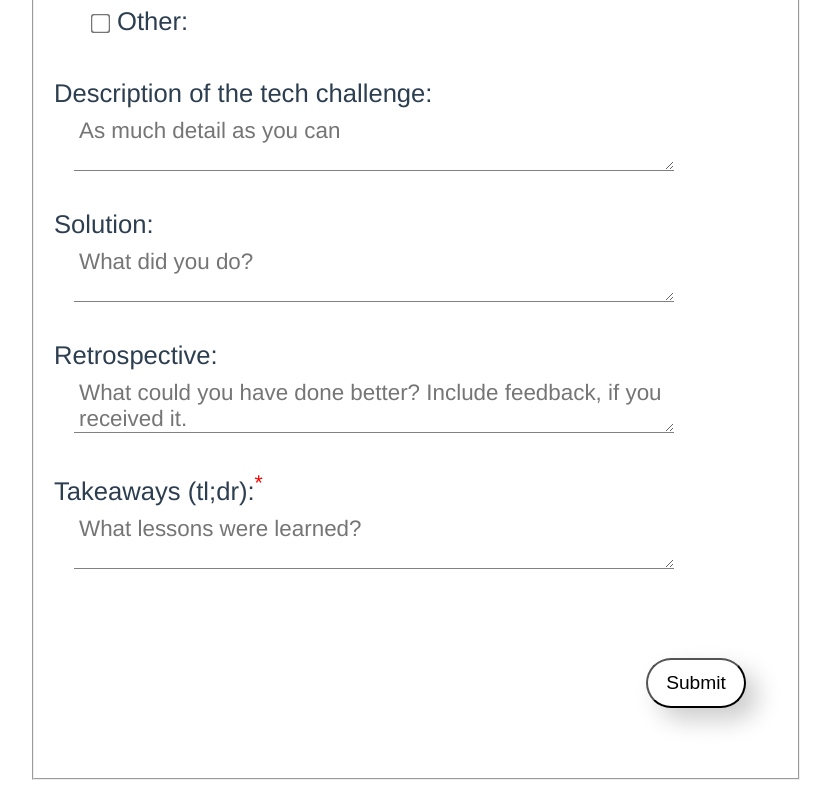
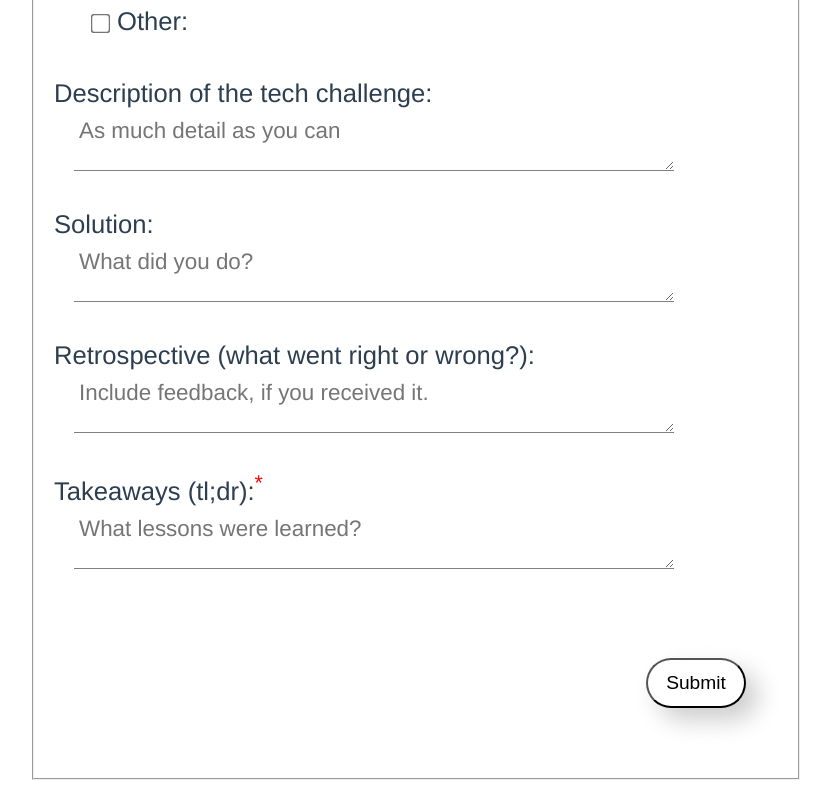
Before and after one commit to piknikki/launcher, a Vue app: page /form in a window 1280 px wide. Shown: the part 947-1747 px from the top of the page, without its empty margins (224-1055 px from the left). Built offline with nearby package versions, Linux system fonts and the light colour scheme.

Commit message:
Update the wording for right or wrong

```diff
--- a/src/views/InterviewForm.vue
+++ b/src/views/InterviewForm.vue
@@ -86,10 +86,10 @@
           ></textarea>
           <br>
 
-          <label for="retro">Retrospective: </label>
+          <label for="retro">Retrospective (what went right or wrong?): </label>
           <textarea v-model="formData.retro"
                     id="retro"
-                    placeholder="What could you have done better? Include feedback, if you received it."
+                    placeholder="Include feedback, if you received it."
                     rows="2"
                     cols="60"
                     wrap="soft"
```
